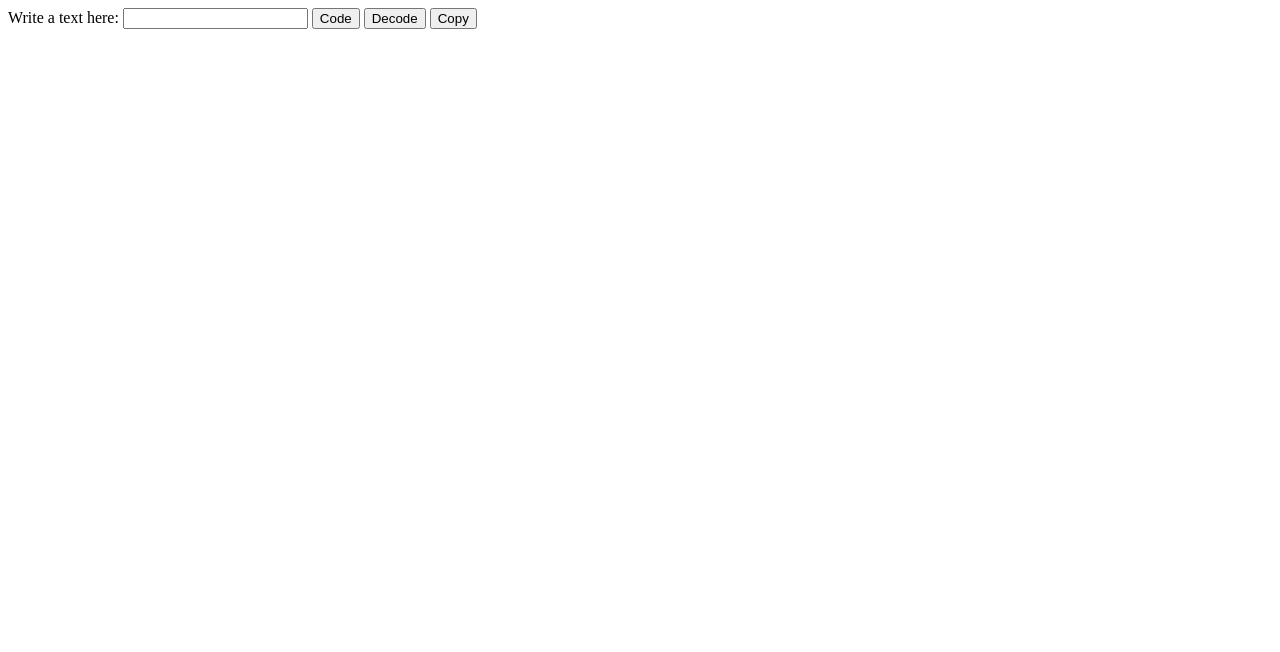
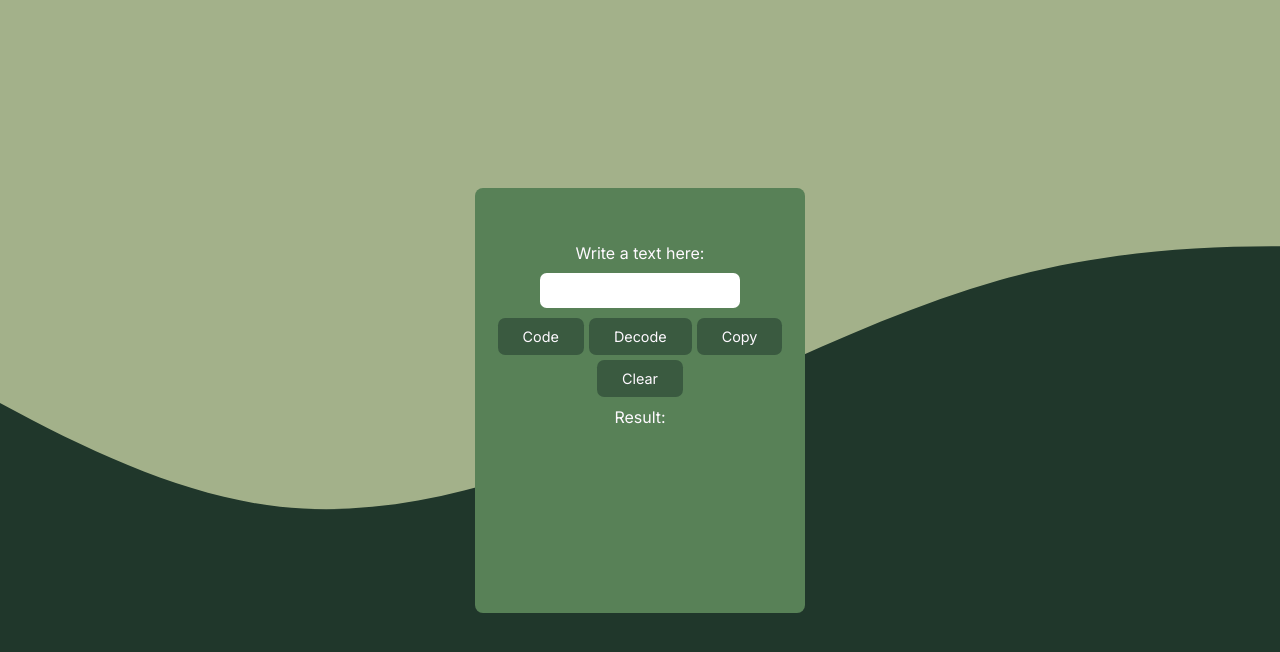
Before and after one commit to mendesdomingos/coding-decoding, a plain HTML site: page index.html in a window 1280 px wide. Drawn offline with Linux system fonts and the light colour scheme.

Commit message:
Added clear button, styled a bit, put everything in a card to organize

```diff
--- a/index.html
+++ b/index.html
@@ -1,19 +1,30 @@
 <!DOCTYPE html>
 <html lang="en">
+
 <head>
+    <meta name="viewport" content="width=device-width, initial-scale=1.0">
     <meta charset="UTF-8">
+    <link rel="stylesheet" href="./style.css">
     <title>Code and Decode</title>
 </head>
+
 <body>
     <main>
+        <div class="card">
             <label for="text_input">Write a text here: </label>
             <input type="text" name="text_input" id="text_input">
+            <div class="separate">
                 <button type="submit" onclick="codeBtn()">Code</button>
                 <button type="submit" onclick="decodeBtn()">Decode</button>
                 <button onclick="copyBtn()">Copy</button>
+                <button onclick="clearBtn()">Clear</button>
+            </div>
+            <p>Result:</p>
             <div id="output"></div>
+        </div>
     </main>
 
     <script src="./script.js"></script>
 </body>
+
 </html>
--- a/script.js
+++ b/script.js
@@ -41,3 +41,10 @@ function copyBtn() {
             console.error("Error trying to copy")
         });
 }
+
+function clearBtn() {
+    let output = document.getElementById("output");
+    let input_box = document.querySelector("#text_input");
+    output.textContent = "";
+    input_box.value = "";
+}
--- /dev/null
+++ b/style.scss
@@ -0,0 +1,104 @@
+// Font
+@import url('https://fonts.googleapis.com/css2?family=Inter:wght@100..900&display=swap');
+
+
+// Variables
+$background: #A3B18A;
+$card: #588157;
+$text-color: #FEF9FF;
+$button-background-color: #3A5A40;
+$button-hover: #20372b;
+
+// Simple Reset
+* {
+    margin: 0;
+    padding: 0;
+    box-sizing: border-box;
+    font-family: 'Inter', sans-serif;
+}
+
+// Styling Content
+
+body {
+    background-color: $background;
+    background-image: url(./wave_background.svg);
+    background-repeat: no-repeat;
+    background-position: bottom;
+    background-size: cover;
+}
+
+main {
+    display: flex;
+    justify-content: center;
+    align-items: center;
+    height: 100vh;
+
+    .card {
+        width: 330px;
+        height: 425px;
+        background-color: $card;
+        display: flex;
+        flex-direction: column;
+        align-items: center;
+        justify-content: center;
+        gap: 10px;
+        border-radius: 0.5em;
+    }
+}
+
+label {
+    color: $text-color;
+}
+
+.separate {
+    display: flex;
+    flex-direction: row;
+    align-items: center;
+    gap: 5px;
+    justify-content: center;
+    flex-wrap: wrap;
+}
+
+button {
+    padding: 10px 25px;
+    border: none;
+    text-align: center;
+    background-color: $button-background-color;
+    color: $text-color;
+    border-radius: 0.5em;
+    font-size: 0.9rem;
+}
+
+button:hover {
+    background-color: $button-hover;
+    cursor: pointer;
+}
+
+button:active {
+    background-color: $button-background-color;
+}
+
+#output {
+    color: $text-color;
+    overflow: auto;
+    width: 220px;
+    height: 120px;
+    overflow-y: auto;
+    line-break: anywhere;
+}
+
+p {
+    color: $text-color;
+}
+
+input {
+    border: none;
+    width: 200px;
+    height: 35px;
+    text-align: center;
+    border-radius: 0.5em;
+}
+
+input:focus {
+    outline-style: none;
+}
```
Also changed, not shown: style.css (added), style.sass (deleted), wave_background.svg (added). Lines whose indentation alone changed are shown as unchanged.
